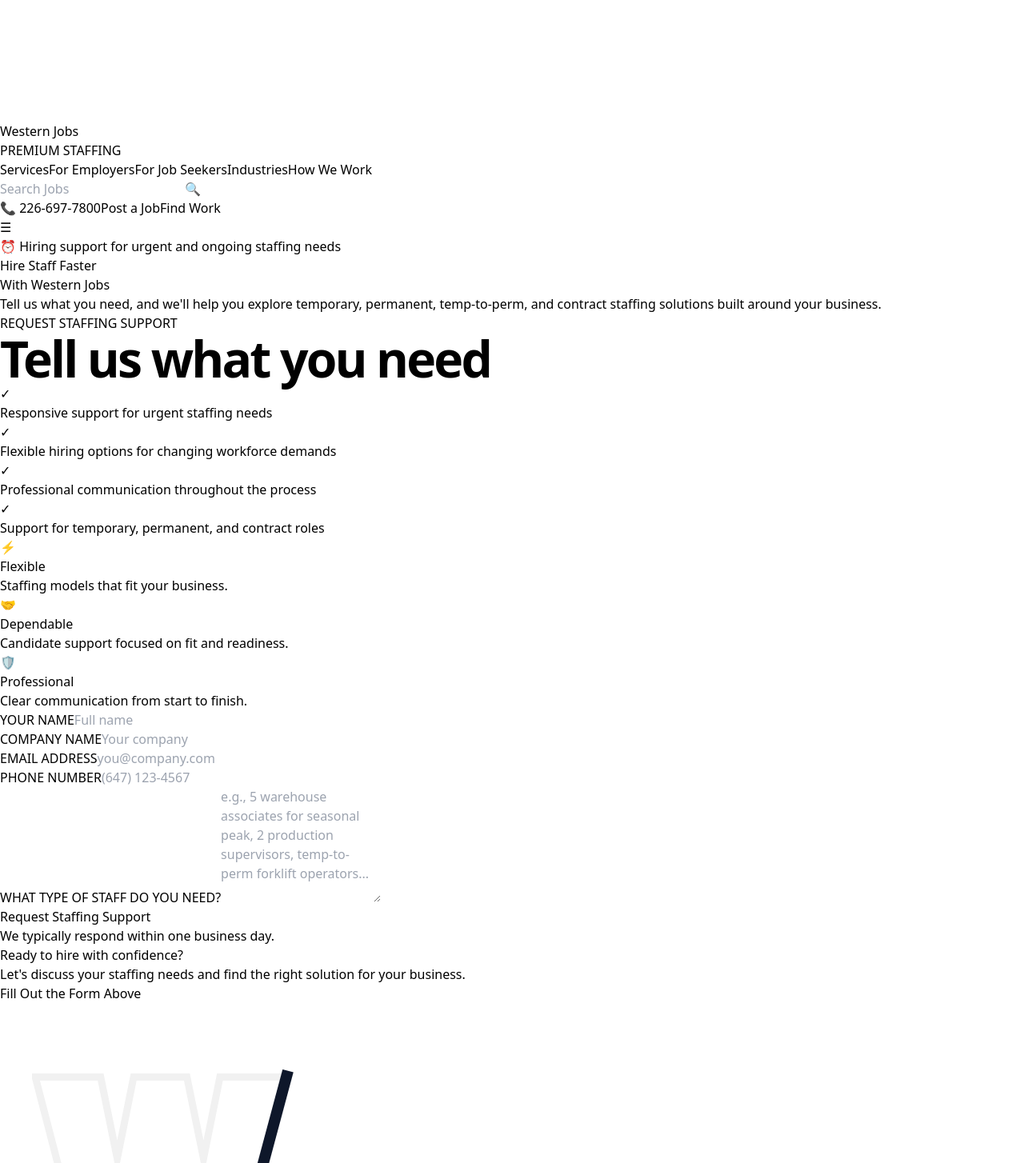
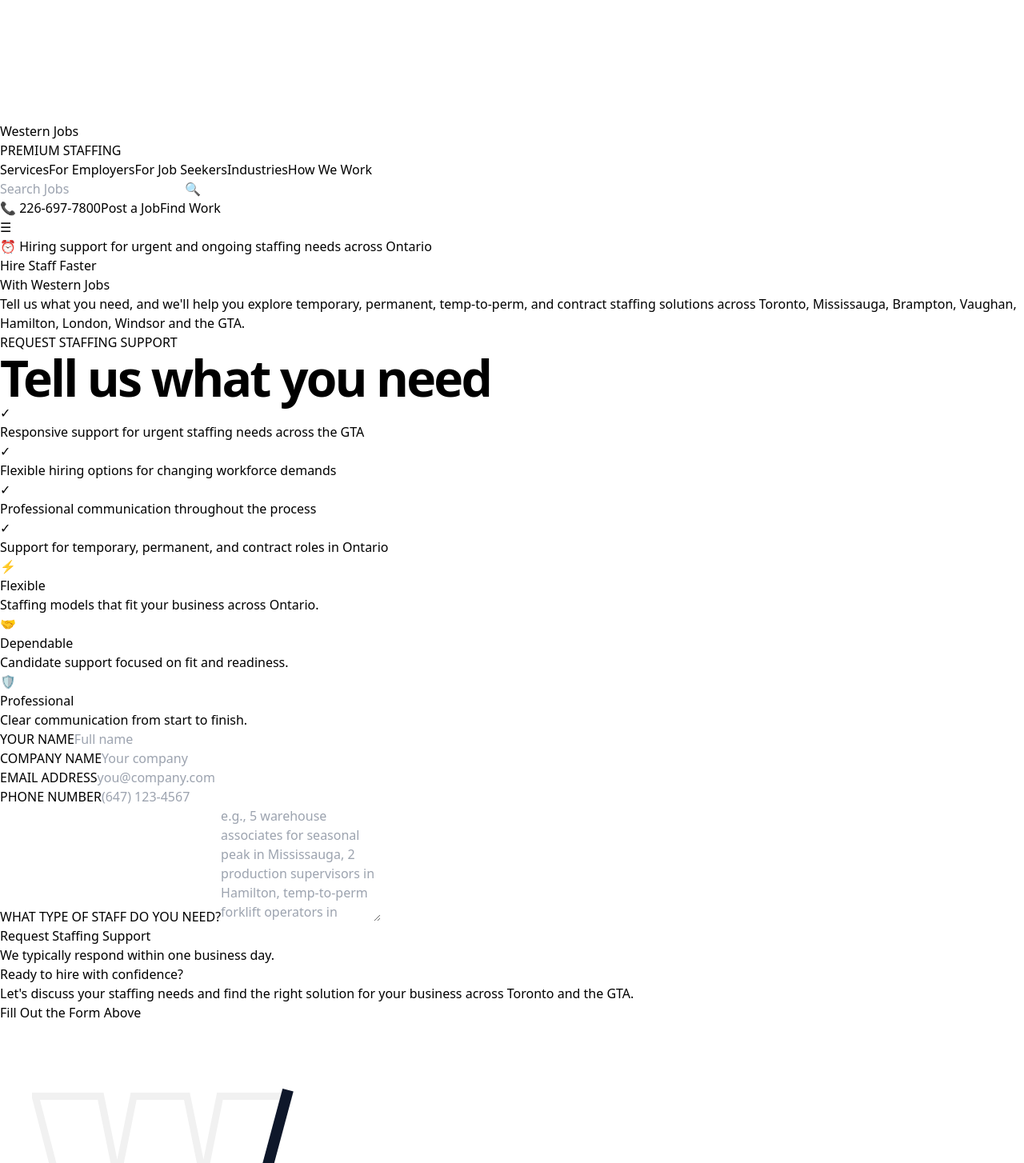
Before and after one commit to westernjobs91-droid/western-jobs-prem, a Next.js app: page /hire-staff in a window 1280 px wide. Shown: the part 420-1874 px from the top of the page at 80% size. Built offline with nearby package versions, Linux system fonts and the light colour scheme.

Commit message:
Best optimized Hire Staff page (SEO + Conversion)

```diff
--- a/app/hire-staff/page.tsx
+++ b/app/hire-staff/page.tsx
@@ -1,8 +1,6 @@
 'use client'
 
 import { useState } from 'react'
-import { motion } from 'framer-motion'
-
 
 export default function HireStaffPage() {
   const [form, setForm] = useState({
@@ -52,11 +50,15 @@
         <div className="max-w-screen-2xl mx-auto px-8">
           <div className="max-w-4xl">
             <div className="inline-flex items-center gap-2 rounded-full bg-white/10 px-4 py-2 text-sm mb-6">
-              ⏰ Hiring support for urgent and ongoing staffing needs
+              ⏰ Hiring support for urgent and ongoing staffing needs across Ontario
             </div>
 
-            <h1 className="text-6xl font-bold tracking-tighter">Hire Staff Faster<br />With Western Jobs</h1>
-            <p className="mt-6 text-xl text-white/80 max-w-2xl">Tell us what you need, and we'll help you explore temporary, permanent, temp-to-perm, and contract staffing solutions built around your business.</p>
+            <h1 className="text-6xl font-bold tracking-tighter">
+              Hire Staff Faster<br />With Western Jobs
+            </h1>
+            <p className="mt-6 text-xl text-white/80 max-w-2xl">
+              Tell us what you need, and we'll help you explore temporary, permanent, temp-to-perm, and contract staffing solutions across Toronto, Mississauga, Brampton, Vaughan, Hamilton, London, Windsor and the GTA.
+            </p>
           </div>
         </div>
       </section>
@@ -72,10 +74,10 @@
 
               <div className="mt-8 space-y-4">
                 {[
-                  "Responsive support for urgent staffing needs",
+                  "Responsive support for urgent staffing needs across the GTA",
                   "Flexible hiring options for changing workforce demands",
                   "Professional communication throughout the process",
-                  "Support for temporary, permanent, and contract roles",
+                  "Support for temporary, permanent, and contract roles in Ontario",
                 ].map((item, index) => (
                   <div key={index} className="flex items-start gap-x-4">
                     <div className="mt-1 text-[#00C9A7]">✓</div>
@@ -88,7 +90,7 @@
                 <div className="bg-slate-50 border border-slate-200 rounded-3xl p-8">
                   <div className="text-[#C99700] text-3xl mb-4">⚡</div>
                   <div className="font-bold text-xl">Flexible</div>
-                  <p className="mt-2 text-slate-600">Staffing models that fit your business.</p>
+                  <p className="mt-2 text-slate-600">Staffing models that fit your business across Ontario.</p>
                 </div>
 
                 <div className="bg-slate-50 border border-slate-200 rounded-3xl p-8">
@@ -162,7 +164,7 @@
                 <div>
                   <label className="block text-xs font-semibold text-slate-500 mb-2">WHAT TYPE OF STAFF DO YOU NEED?</label>
                   <textarea
-                    placeholder="e.g., 5 warehouse associates for seasonal peak, 2 production supervisors, temp-to-perm forklift operators..."
+                    placeholder="e.g., 5 warehouse associates for seasonal peak in Mississauga, 2 production supervisors in Hamilton, temp-to-perm forklift operators in Brampton..."
                     rows={6}
                     value={form.hiringNeed}
                     onChange={(e) => setForm({ ...form, hiringNeed: e.target.value })}
@@ -196,7 +198,9 @@
       <section className="bg-[#0A2540] py-20 text-white text-center">
         <div className="max-w-3xl mx-auto px-8">
           <h2 className="text-5xl font-bold tracking-tighter">Ready to hire with confidence?</h2>
-          <p className="mt-6 text-xl text-white/70">Let's discuss your staffing needs and find the right solution for your business.</p>
+          <p className="mt-6 text-xl text-white/70">
+            Let's discuss your staffing needs and find the right solution for your business across Toronto and the GTA.
+          </p>
 
           <button
             onClick={() => window.scrollTo({ top: 0, behavior: 'smooth' })}
```
